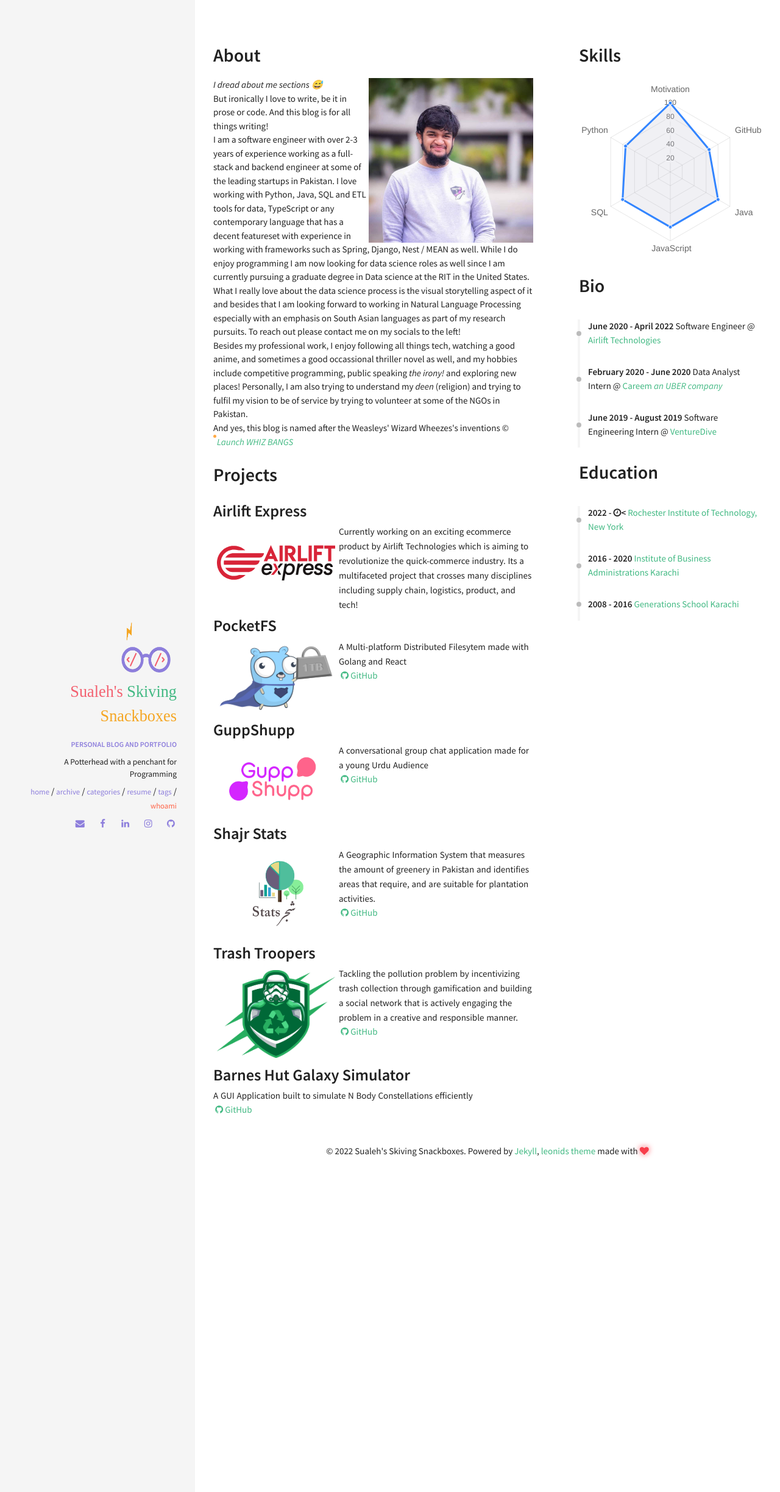
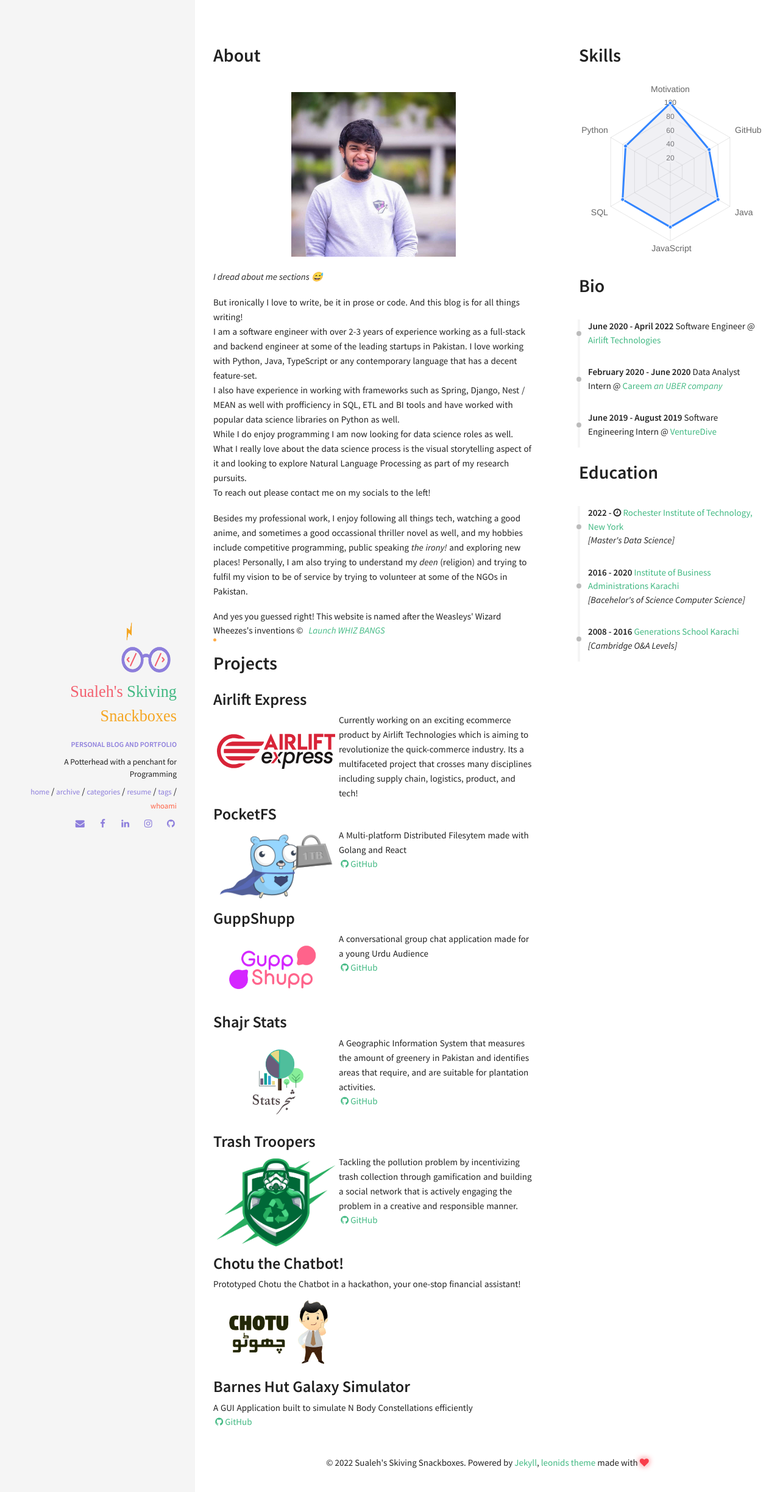
Before and after one commit to smsali97/smsali97.github.io, a Jekyll site: the page built from resume.html, in a window 1280 px wide. Shown: the top 2447 px of the page at 61% size. Built offline with Jekyll 4.4.1, drawn with Linux system fonts in a browser that asks for light colours; nearby versions of some CDN libraries; some web fonts are replaced.

Commit message:
feat: more resume changes

```diff
--- a/_data/index/careers.yml
+++ b/_data/index/careers.yml
@@ -1,7 +1,7 @@
 # careers section data
 # if you don't have language feature(language.yml is empty), ignore "i18n" items
 - name: Airlift Technologies
-  link: http://www.airlifttech.com/
+  link: https://www.airlifttech.com/
   date: June 2020 - April 2022
   job: Software Engineer
 
--- a/_data/index/education.yml
+++ b/_data/index/education.yml
@@ -1,12 +1,14 @@
-- name: Rochester Institute of Technology, New York
-  link: www.rit.edu
-  date: 2022 -  <i class="fa fa-clock-o" aria-hidden="true" title="Until Now"></i><
-  descr: <em>Expected 2022</em>
+- name:  Rochester Institute of Technology, New York
+  link: http://www.rit.edu
+  date: 2022 -  <i class="fa fa-clock-o" aria-hidden="true" title="Until Now"></i>
+  descr: <br>[Master's Data Science]
 
 - name: Institute of Business Administrations Karachi
   link: http://www.iba.edu.pk/
   date: 2016 - 2020
+  descr: <br>[Bacehelor's of Science Computer Science]
 
 - name: Generations School Karachi
   link: http://www.generations.edu.pk/
   date: 2008 - 2016
+  descr: <br>[Cambridge O&A Levels]
--- a/_data/index/projects.yml
+++ b/_data/index/projects.yml
@@ -21,6 +21,10 @@
   image: trashtroopers.png
   github: https://github.com/ssaz96/trash_troopers
 
+- name: Chotu the Chatbot!
+  descr: Prototyped Chotu the Chatbot in a hackathon, your one-stop financial assistant!
+- image: chotu.png
+
 - name: Barnes Hut Galaxy Simulator
   descr: A GUI Application built to simulate N Body Constellations efficiently
   github: https://github.com/smsali97/nbody-simulation
--- a/_includes/sections/about.html
+++ b/_includes/sections/about.html
@@ -4,29 +4,31 @@
 <div id="content">
 	<div id="board">
 
-
-		<img src="../../img/profile.jpg" style="max-width: 350px; max-height: 270px;" class="float-right-lg">
+		<br>
+		<img src="../../img/profile.jpg" style="max-width: 350px; max-height: 270px;" class="">
+		<br>
 		<em>I dread about me sections 😅</em>
-		<br>
+		<p>
 		But ironically I love to write, be it in prose or code. And this blog is for all things writing!
 		<br>
 		I am a software engineer with over 2-3 years of experience working as a full-stack and
 		backend engineer at some of the leading startups in Pakistan. I love working with Python, Java,
-		SQL and ETL tools for data, TypeScript or any contemporary language that has a decent featureset with experience in working with
-		frameworks such as Spring, Django, Nest / MEAN as well. While I do enjoy programming I am now
-		looking for data science roles as well since I am currently pursuing a graduate degree in Data science
-		at the RIT in the United States. What I really love about the data science process is the visual
-		storytelling aspect of it and besides that I am looking forward to working in Natural Language Processing
-		especially with an emphasis on South Asian languages as part of my research pursuits.
+		TypeScript or any contemporary language that has a decent feature-set.
+		<br>I also have experience in working with
+		frameworks such as Spring, Django, Nest / MEAN as well with profficiency in SQL, ETL and BI tools and have worked
+		with popular data science libraries on Python as well.
+		<br>While I do enjoy programming I am now looking for data science roles as well. What I really love about the data science process is the visual
+		storytelling aspect of it and looking to explore Natural Language Processing as part of my research pursuits.
+		<br>
 		To reach out please contact me on my socials to the left!
-		<br>
+		</p>
+		<p>
 		Besides my professional work, I enjoy following all things tech, watching a good anime,
 		and sometimes a good occassional thriller novel as well, and my hobbies include competitive programming,
 		public speaking <em>the irony!</em> and exploring new places! Personally, I am also trying to understand my <em>deen</em> (religion)
 		and trying to fulfil my vision to be of service by trying to volunteer at some of the NGOs in Pakistan.
-		<br>
-		And yes, this blog is named after the Weasleys' Wizard Wheezes's inventions ©
-		<br>
+		</p>
+		And yes you guessed right! This website is named after the Weasleys' Wizard Wheezes's inventions ©
 		<div class="fireWorkParticle"></div><button id="fireworks" style=" border:none; background: none;"><em
 				style="color: #42b983;">Launch WHIZ BANGS</em></button>
 		<style>
--- a/_includes/sections/education.html
+++ b/_includes/sections/education.html
@@ -4,7 +4,7 @@
 <div class="archive">
   <div class="timeline" id="timeline">
     {% for career in site.data.index.education %}
-          <div class="archive-title bio"><div class="archive-year"><strong>{{ career.date }}</strong> <a href="{{ career.link }}">{{ career.name }}</a></div></div>
+          <div class="archive-title bio"><div class="archive-year"><strong>{{ career.date }}</strong> <a href="{{ career.link }}">{{ career.name }} </a><em>{{ career.descr }}</em></div> </div>
     {% endfor %}
   </div>
 </div>
```
Also changed, not shown: resume/chotu.png (added), resume/chotu2.png (added).
